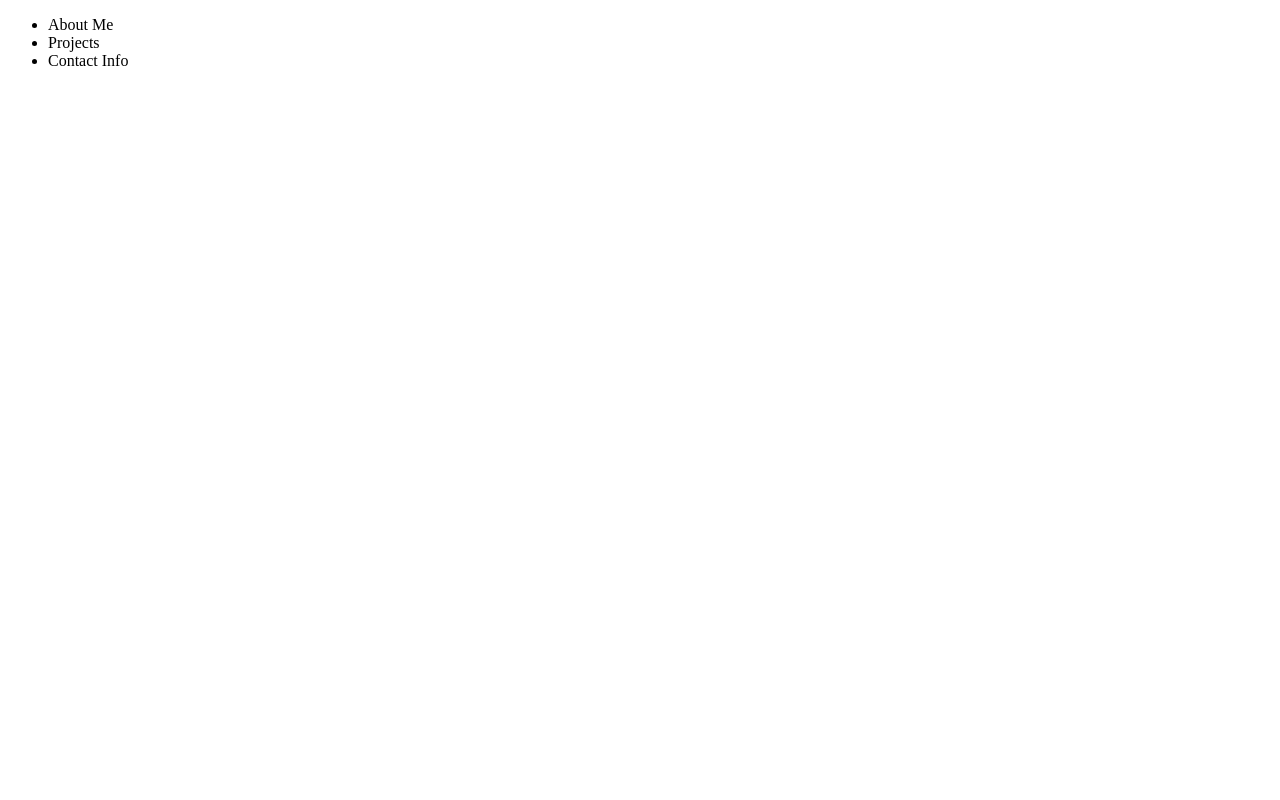
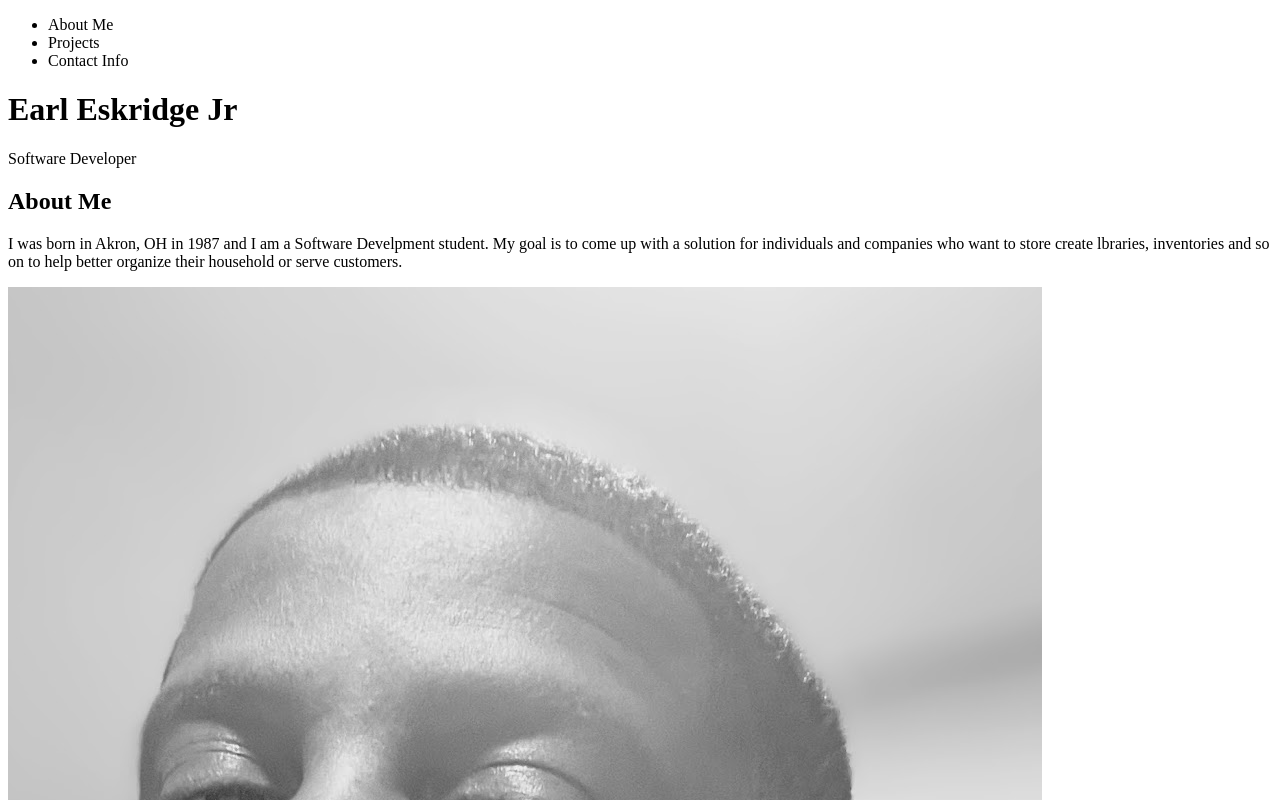
Before and after one commit to EEsk87/EEsk87.github.io, a plain HTML site: page index.html in a window 1280 px wide. Shown: the top 800 px of the page. Drawn offline with Linux system fonts and the light colour scheme.

Commit message:
added photo to repository and updated html

```diff
--- a/index.html
+++ b/index.html
@@ -11,6 +11,14 @@
     <li>Projects</li>
     <li>Contact Info</li>
  </ul>
+ <main>
+    <h1>Earl Eskridge Jr</h1>
+        <p>Software Developer</p>
+     <h2 id="About Me">About Me</h2>
+     <p>I was born in Akron, OH in 1987 and I am a Software Develpment student. My goal is to come up with a solution for individuals and companies who want to store create lbraries, inventories and so on to help better organize their household or serve customers.</p>
+     <img src="selfie.jpg" alt="self potrait">
+
+ </main>
 
 
 </body>
```
Also changed, not shown: selfie.jpg (added).
